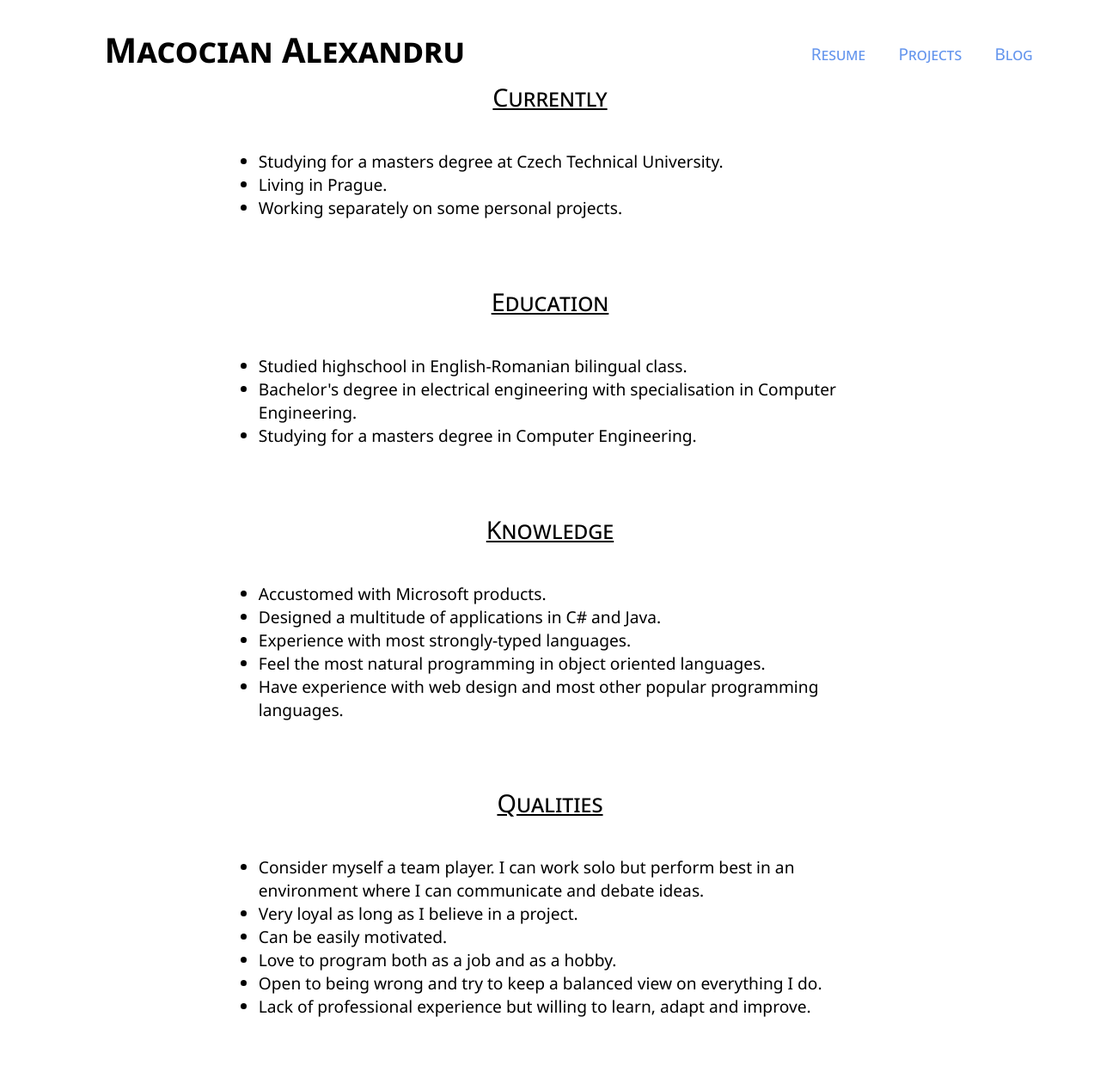
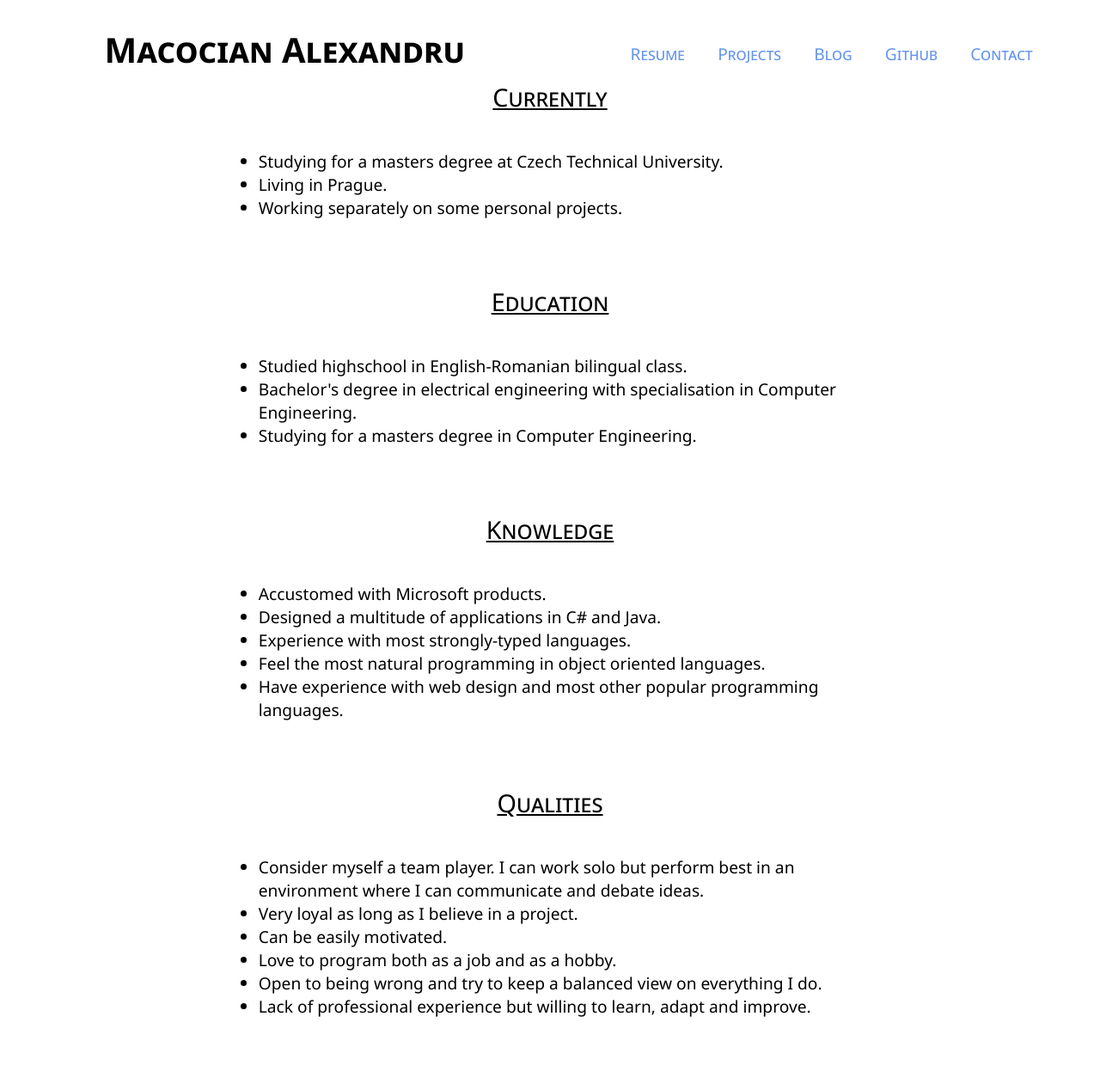
Before and after one commit to AlexMacocian/alexmacocian.github.io, a Jekyll site: the page built from index.html, in a window 1280 px wide. Shown: the whole page at 86% size. Built offline with Jekyll 4.4.1, drawn with Linux system fonts in a browser that asks for light colours.

Commit message:
Update default.html

```diff
--- a/_layouts/default.html
+++ b/_layouts/default.html
@@ -13,6 +13,8 @@
 	<div class="Title">
 		Macocian Alexandru</div>
 	<ul id="Menu">
+		<li><a href="/contact">Contact</a></li>
+		<li><a href="https://github.com/AlexMacocian">Github</a></li>
 	        <li><a href="/blog/">Blog</a></li>
 		<li><a href="/projects/">Projects</a></li>
 		<li><a href="/">Resume</a></li>
```
